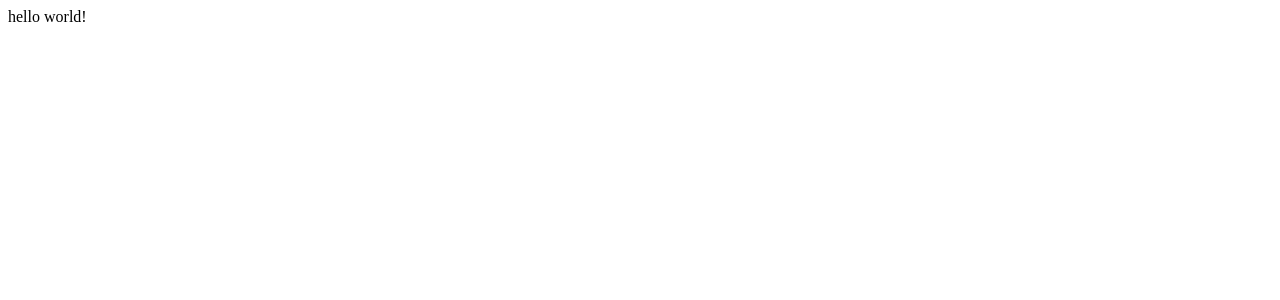
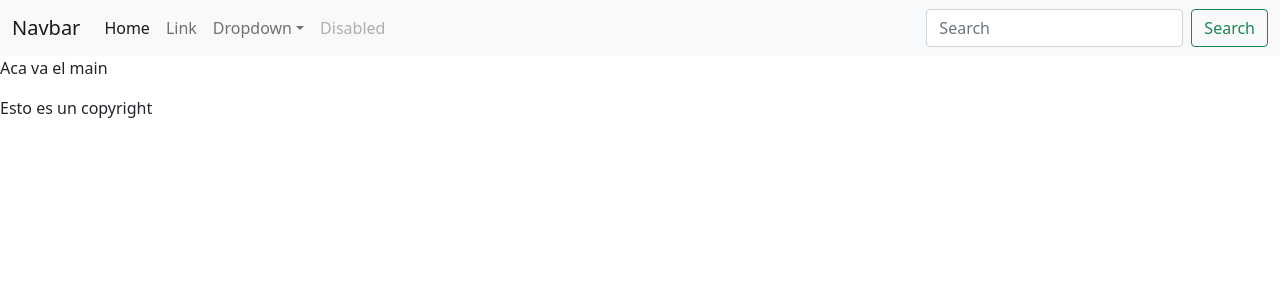
Before and after one commit to danielalcazarv/ecommerce-dalcazar, a React (Create React App) app: page / in a window 1280 px wide. Shown: the top 300 px of the page. Built offline with nearby package versions, Linux system fonts and the light colour scheme.

Commit message:
ADD components sass y libreria bootstrap

```diff
--- a/package.json
+++ b/package.json
@@ -6,9 +6,11 @@
     "@testing-library/jest-dom": "^5.16.4",
     "@testing-library/react": "^12.1.4",
     "@testing-library/user-event": "^13.5.0",
+    "bootstrap": "^5.1.3",
     "react": "^18.0.0",
     "react-dom": "^18.0.0",
     "react-scripts": "5.0.0",
+    "sass": "^1.50.0",
     "web-vitals": "^2.1.4"
   },
   "scripts": {
--- a/public/index.html
+++ b/public/index.html
@@ -24,7 +24,7 @@
       work correctly both with client-side routing and a non-root public URL.
       Learn how to configure a non-root public URL by running `npm run build`.
     -->
-    <title>React App</title>
+    <title>Mercader Nómada</title>
   </head>
   <body>
     <noscript>You need to enable JavaScript to run this app.</noscript>
--- /dev/null
+++ b/src/App.js
@@ -0,0 +1,15 @@
+import NavBar from "./components/NavBar";
+import Main from "./components/Main";
+import Footer from "./components/Footer";
+
+const App = () => {
+    return (
+        <>
+        <NavBar/>
+        <Main/>
+        <Footer/>
+        </>
+    )
+};
+
+export default App;
--- /dev/null
+++ b/src/components/Footer.js
@@ -0,0 +1,9 @@
+const  Footer = () =>{
+    return (
+            <footer>
+                <p>Esto es un copyright</p>
+            </footer>
+        )
+};
+
+export default Footer;
--- /dev/null
+++ b/src/components/Main.js
@@ -0,0 +1,11 @@
+import React from 'react'
+
+const Main = () => {
+  return (
+    <main>
+        <p>Aca va el main</p>
+    </main>
+  )
+}
+
+export default Main
--- /dev/null
+++ b/src/components/NavBar.js
@@ -0,0 +1,47 @@
+import { Button } from "bootstrap";
+import { Dropdown } from "bootstrap";
+
+const NavBar = () => {
+    return (
+            <header className="header">
+                <nav className="navbar navbar-expand-lg navbar-light bg-light">
+                <div className="container-fluid">
+                    <a className="navbar-brand" href="#">Navbar</a>
+                    <button className="navbar-toggler" type="button" data-bs-toggle="collapse" data-bs-target="#navbarSupportedContent" aria-controls="navbarSupportedContent" aria-expanded="false" aria-label="Toggle navigation">
+                    <span className="navbar-toggler-icon"></span>
+                    </button>
+                    <div className="collapse navbar-collapse" id="navbarSupportedContent">
+                    <ul className="navbar-nav me-auto mb-2 mb-lg-0">
+                        <li className="nav-item">
+                        <a className="nav-link active" aria-current="page" href="#">Home</a>
+                        </li>
+                        <li className="nav-item">
+                        <a className="nav-link" href="#">Link</a>
+                        </li>
+                        <li className="nav-item dropdown">
+                        <a className="nav-link dropdown-toggle" href="#" id="navbarDropdown" role="button" data-bs-toggle="dropdown" aria-expanded="false">
+                            Dropdown
+                        </a>
+                        <ul className="dropdown-menu" aria-labelledby="navbarDropdown">
+                            <li><a className="dropdown-item" href="#">Action</a></li>
+                            <li><a className="dropdown-item" href="#">Another action</a></li>
+                            <li><hr className="dropdown-divider"/></li>
+                            <li><a className="dropdown-item" href="#">Something else here</a></li>
+                        </ul>
+                        </li>
+                        <li className="nav-item">
+                        <a className="nav-link disabled">Disabled</a>
+                        </li>
+                    </ul>
+                    <form className="d-flex">
+                        <input className="form-control me-2" type="search" placeholder="Search" aria-label="Search"/>
+                        <button className="btn btn-outline-success" type="submit">Search</button>
+                    </form>
+                    </div>
+                </div>
+                </nav>
+            </header>
+        )
+};
+
+export default NavBar;
--- /dev/null
+++ b/src/estilo.scss
@@ -0,0 +1,5 @@
+// Para pisar las variables agregarlas ANTES del import-->
+
+
+// Import Bootstrap and its default variables
+@import '~bootstrap/scss/bootstrap.scss';
--- a/src/index.js
+++ b/src/index.js
@@ -1,9 +1,11 @@
 import React from "react";
 
-import  ReactDOM from "react-dom";
+import  ReactDOM from "react-dom/client";
 
-function App() {
-    return "hello world!"
-};
+import "./estilo.scss"
 
-ReactDOM.render(App(), document.getElementById('root'));
+import App from "./App";
+
+const root = ReactDOM.createRoot(document.getElementById("root"))
+
+root.render(<App/>)
```
Also changed, not shown: 1 other file (tests, documents, lock files or other folders).
